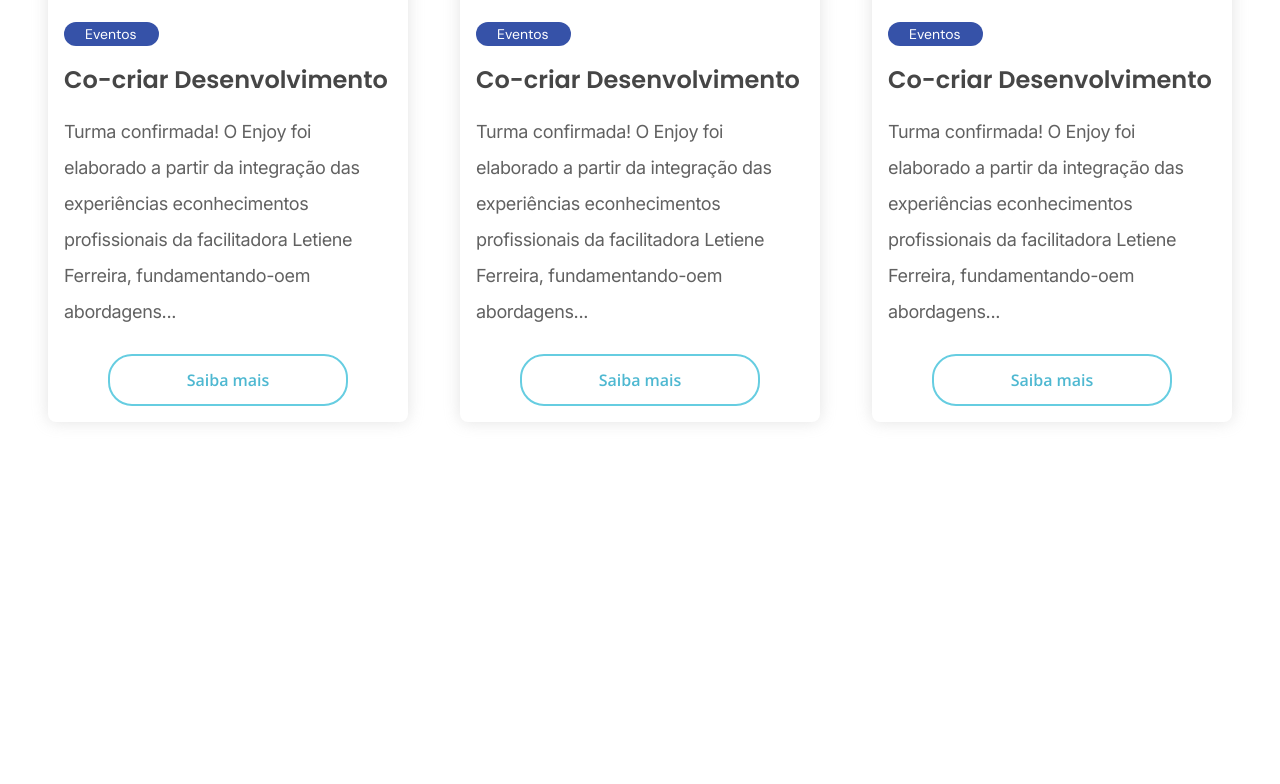
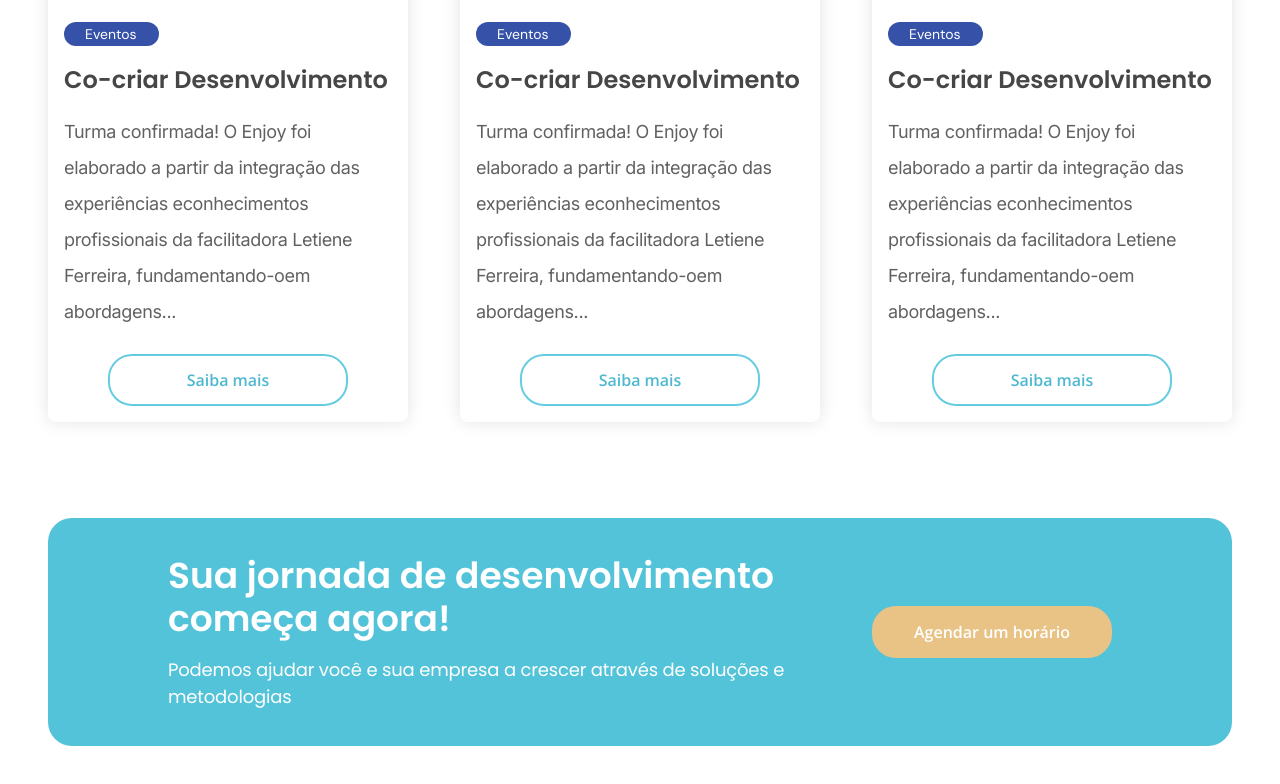
Before and after one commit to lesada/co-criar, a Next.js app: page / in a window 1280 px wide. Shown: the part 3952-4736 px from the top of the page. Before the commit the page ends 4422 px from the top, so only its background shows below. Built offline with nearby package versions, Linux system fonts and the light colour scheme.

Commit message:
feat: CallTo

```diff
--- /dev/null
+++ b/src/app/(home)/fragments/CallTo/index.tsx
@@ -0,0 +1,26 @@
+import Button from '@/components/Button';
+import Container from '@/components/Container';
+import Section from '@/components/Section';
+
+import { Background, Content, Subtitle, Title } from './styles';
+
+function CallTo() {
+  return (
+    <Container>
+      <Section>
+        <Background>
+          <Content>
+            <Title>Sua jornada de desenvolvimento começa agora!</Title>
+            <Subtitle>
+              Podemos ajudar você e sua empresa a crescer através de soluções e
+              metodologias
+            </Subtitle>
+          </Content>
+          <Button variant="complementary">Agendar um horário</Button>
+        </Background>
+      </Section>
+    </Container>
+  );
+}
+
+export default CallTo;
--- /dev/null
+++ b/src/app/(home)/fragments/CallTo/styles.ts
@@ -0,0 +1,33 @@
+import styled from 'styled-components';
+
+export const Background = styled.div`
+  display: flex;
+  align-items: center;
+  gap: 80px;
+  border-radius: 24px;
+  background-color: ${({ theme }) => theme.colors.secondary[400]};
+  padding: 36px 120px;
+`;
+
+export const Content = styled.div`
+  display: flex;
+  flex-direction: column;
+  gap: 16px;
+`;
+
+export const Title = styled.h3`
+  font-family: ${({ theme }) => theme.fonts.Poppins.style.fontFamily};
+  color: ${({ theme }) => theme.colors.neutral[0]};
+  font-weight: 600;
+  line-height: 120%;
+  font-size: 36px;
+`;
+
+export const Subtitle = styled.h4`
+  font-size: 18px;
+  font-weight: 400;
+  line-height: 150%;
+  letter-spacing: -0.18px;
+  color: ${({ theme }) => theme.colors.neutral[0]};
+  font-family: ${({ theme }) => theme.fonts.Poppins.style.fontFamily};
+`;
--- a/src/app/(home)/page.tsx
+++ b/src/app/(home)/page.tsx
@@ -2,6 +2,7 @@
 
 import AboutUs from './fragments/AboutUs';
 import Banner from './fragments/Banner';
+import CallTo from './fragments/CallTo';
 import Clients from './fragments/Clients';
 import Events from './fragments/Events';
 import Solutions from './fragments/Solutions';
@@ -14,6 +15,7 @@ export default function Home() {
       <AboutUs />
       <Clients />
       <Events />
+      <CallTo />
     </>
   );
 }
--- a/src/components/Button/styles.ts
+++ b/src/components/Button/styles.ts
@@ -53,7 +53,18 @@ export const Wrapper = styled.button<{
           }
         `;
       case 'complementary':
-        return css``;
+        return css`
+          background-color: ${theme.colors.complementary.primary[200]};
+          color: ${theme.colors.neutral[0]};
+
+          &:hover {
+            background-color: ${theme.colors.complementary.primary[500]};
+          }
+
+          &:focus {
+            background-color: ${theme.colors.complementary.primary[50]};
+          }
+        `;
     }
   }}
 `;
```
